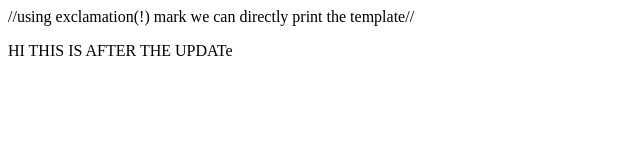
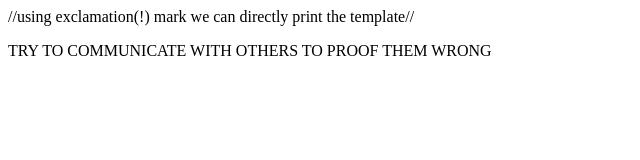
Before and after one commit to IncogHacker/HTML, a plain HTML site: page CHAPTER 0/firstfolder.txt/example.html in a window 1280 px wide. Shown: the whole page, without its empty margins (0-640 px from the left). Drawn offline with Linux system fonts and the light colour scheme.

Commit message:
Fix: Changes in example.html

```diff
--- a/CHAPTER 0/firstfolder.txt/example.html
+++ b/CHAPTER 0/firstfolder.txt/example.html
@@ -6,6 +6,6 @@
         <meta name="viewport" content="width=device-width, initial-scale=1.0">
 </head>
 <body>
-   <p>HI THIS IS AFTER THE UPDATe</p>
+ <p>TRY TO COMMUNICATE WITH OTHERS TO PROOF THEM WRONG</p>
 </body>
 </html>
```
